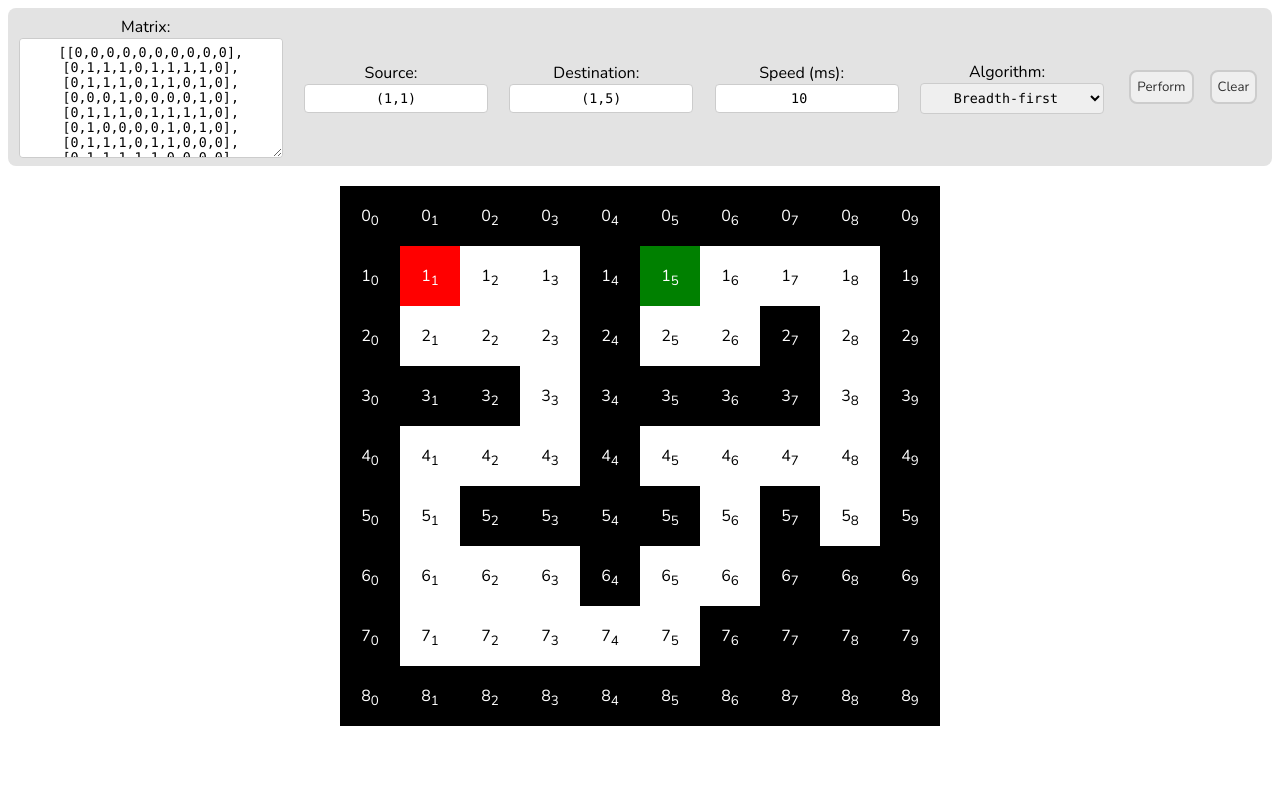
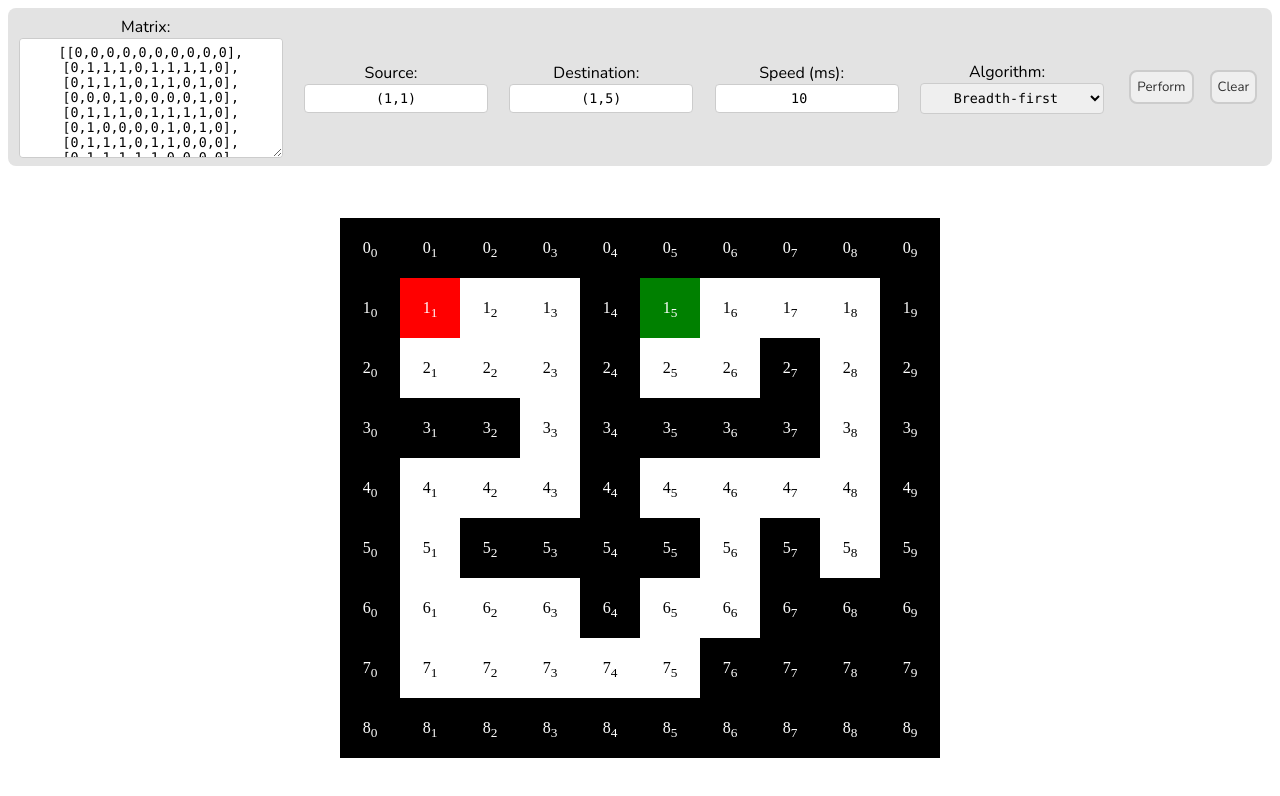
Before and after one commit to FilterAsync/path-finding-visualizer, a React (Create React App) app: page / in a window 1280 px wide. Shown: the top 796 px of the page. Built offline with nearby package versions, Linux system fonts and the light colour scheme; the HTML template or start-up script is replaced by a standard one.

Commit message:
Use id instead of class for styles

```diff
--- a/src/components/Matrix.jsx
+++ b/src/components/Matrix.jsx
@@ -8,7 +8,7 @@ const Matrix = React.memo(
 	({ error, ...props }) => {
 		const { matrix, source, dest } = useContext(MatrixContext);
 		return (
-			<div className="matrix" {...props}>
+			<div id="matrix" {...props}>
 				{matrix.map((row, i1) => (
 					<MatrixRow key={'row-' + i1}>
 						{row.map((col, i2) => (
```
